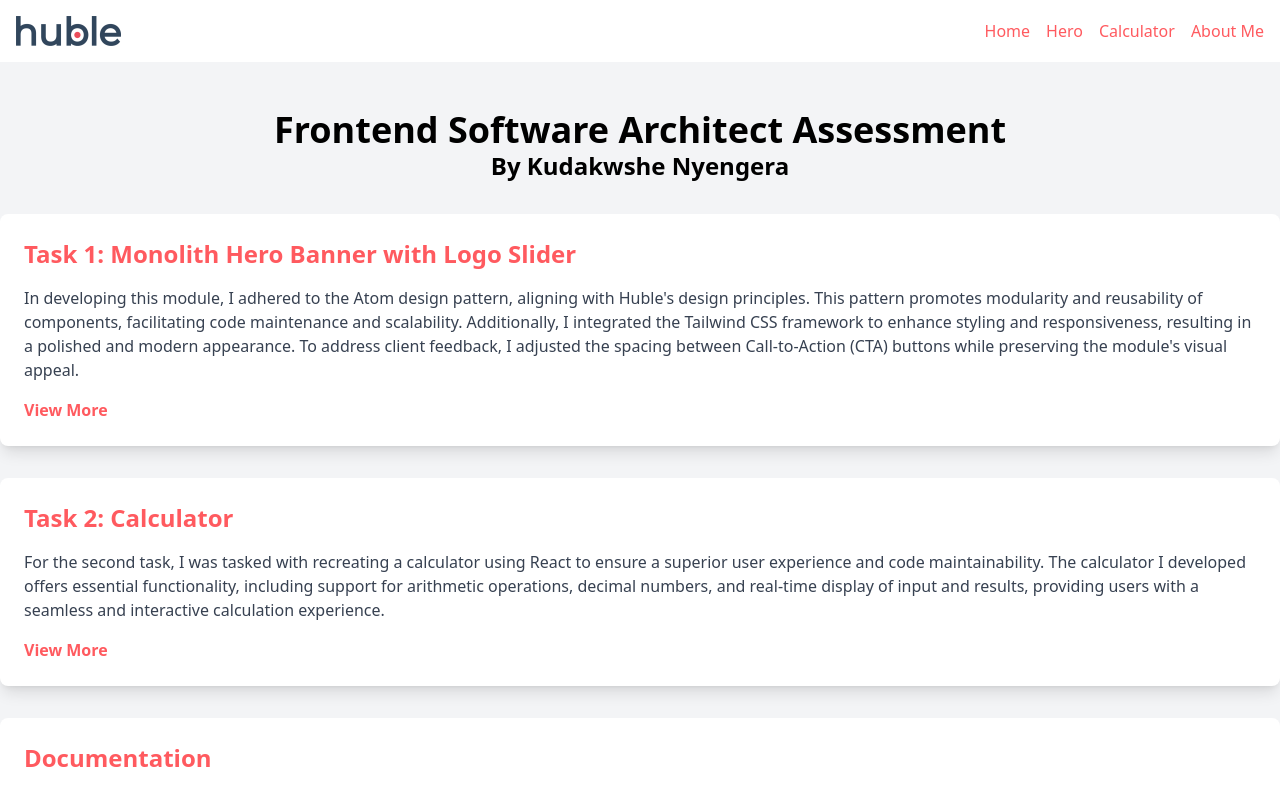
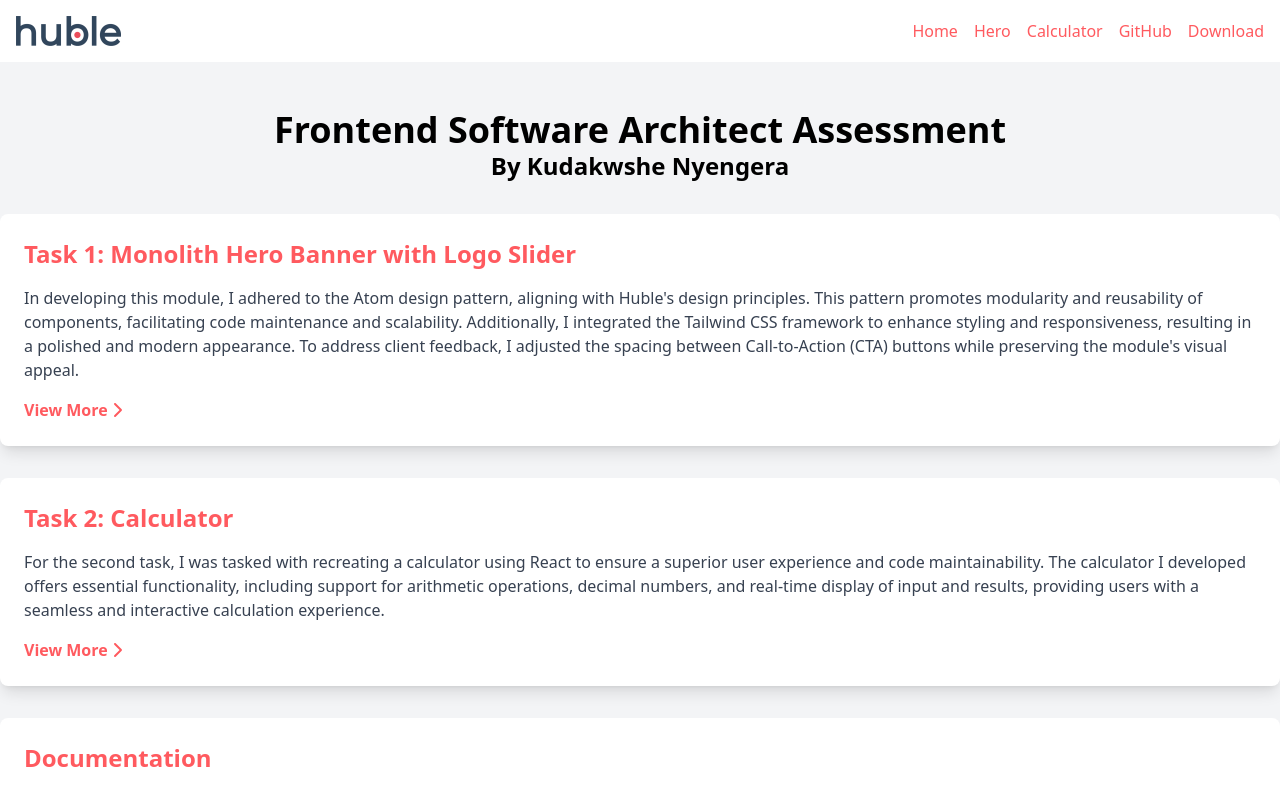
Before and after one commit to kudanmedia/huble, a React (Create React App) app: page / in a window 1280 px wide. Shown: the top 794 px of the page. Built offline with nearby package versions, Linux system fonts and the light colour scheme.

Commit message:
updated for deployment

```diff
--- a/src/components/organisms/Navigation.js
+++ b/src/components/organisms/Navigation.js
@@ -30,10 +30,16 @@ const Navigation = () => {
             Calculator
           </Link>
           <Link
-            to="/documentation"
+            to="https://github.com/kudanmedia/huble/"
             className="text-primary hover:text-primary/90 transition duration-300"
           >
-            About Me
+            GitHub
+          </Link>
+          <Link
+            to="https://github.com/kudanmedia/huble/blob/master/public/resources/FEA_Kudakwashe_Nyengera.pdf"
+            className="text-primary hover:text-primary/90 transition duration-300"
+          >
+            Download
           </Link>
         </div>
       </div>
--- a/src/components/pages/Home.js
+++ b/src/components/pages/Home.js
@@ -1,5 +1,7 @@
 import React from 'react';
 import { Link } from 'react-router-dom';
+import { FontAwesomeIcon } from '@fortawesome/react-fontawesome'
+import { faChevronRight, faChevronDown } from '@fortawesome/free-solid-svg-icons'
 
 const Home = () => {
   return (
@@ -14,7 +16,7 @@ const Home = () => {
           <p className="text-gray-700 mb-4">
           In developing this module, I adhered to the Atom design pattern, aligning with Huble's design principles. This pattern promotes modularity and reusability of components, facilitating code maintenance and scalability. Additionally, I integrated the Tailwind CSS framework to enhance styling and responsiveness, resulting in a polished and modern appearance. To address client feedback, I adjusted the spacing between Call-to-Action (CTA) buttons while preserving the module's visual appeal.
           </p>
-          <Link to="/hero" className="text-primary font-bold hover:text-black">View More</Link>
+          <Link to="/hero" className="text-primary font-bold hover:text-black">View More <FontAwesomeIcon icon={faChevronRight} /></Link>
         </div>
 
         {/* Task 2: Calculator */}
@@ -23,7 +25,7 @@ const Home = () => {
           <p className="text-gray-700 mb-4">
           For the second task, I was tasked with recreating a calculator using React to ensure a superior user experience and code maintainability. The calculator I developed offers essential functionality, including support for arithmetic operations, decimal numbers, and real-time display of input and results, providing users with a seamless and interactive calculation experience.
           </p>
-          <Link to="/calculator" className="text-primary font-bold hover:text-black">View More</Link>
+          <Link to="/calculator" className="text-primary font-bold hover:text-black">View More <FontAwesomeIcon icon={faChevronRight} /></Link>
         </div>
 
         {/* Documentation: The Significance of Meticulous Documentation */}
@@ -32,7 +34,7 @@ const Home = () => {
           <p className="text-gray-700 mb-4">
             As part of the full software design cycle, meticulous documentation plays a critical role in ensuring clarity, replicability, and effective communication within a development team. This document, created earlier, highlights the importance of documentation by providing a comprehensive guide to the technical assessment tasks. It showcases a meticulous approach to task execution and reflects the skills I bring to the table. The ability to articulate technical solutions, implement best practices, and contribute to project success through detailed documentation is a key aspect of my expertise.
           </p>
-          <Link to="/documentation" className="text-primary font-bold hover:text-black">Download</Link>
+          <Link to="https://github.com/kudanmedia/huble/blob/master/public/resources/FEA_Kudakwashe_Nyengera.pdf" className="text-primary font-bold hover:text-black">Download <FontAwesomeIcon icon={faChevronDown} /></Link>
         </div>
 
       </div>
--- a/src/index.js
+++ b/src/index.js
@@ -28,7 +28,7 @@ const router = createBrowserRouter([
       },
       {
         path: "/documentation",
-        element: <Link to="" />,
+        element: <Link to="https://github.com/kudanmedia/huble/blob/master/public/resources/FEA_Kudakwashe_Nyengera.pdf" />,
       },
     ],
   },
```
